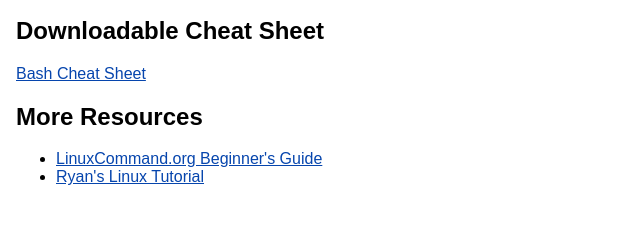
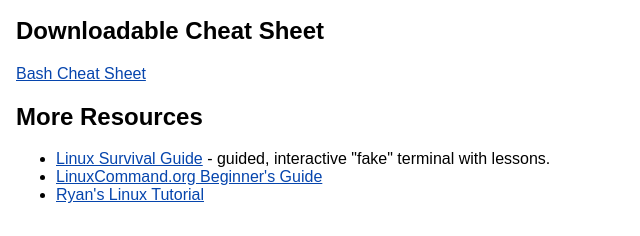
Before and after one commit to nathanielhobbs/foundations-site, a Flask app: page /tutorials/bash in a window 1280 px wide. Shown: the part 1190-1426 px from the top of the page, without its empty margins (0-640 px from the left). Before the commit the page ends 1375 px from the top, so only its background shows below. Run offline with Flask 3, Linux system fonts and the light colour scheme.

Commit message:
added resources and section on git bash+anaconda

```diff
--- a/templates/bash.html
+++ b/templates/bash.html
@@ -67,6 +67,7 @@
 
 <h2>More Resources</h2>
 <ul>
+  <li><a href="https://linuxsurvival.com/" target="_blank">Linux Survival Guide</a> - guided, interactive "fake" terminal with lessons.
   <li><a href="https://linuxcommand.org/lc3_learning_the_shell.php" target="_blank">LinuxCommand.org Beginner's Guide</a></li>
   <li><a href="https://ryanstutorials.net/linuxtutorial/" target="_blank">Ryan's Linux Tutorial</a></li>
 </ul>
```
